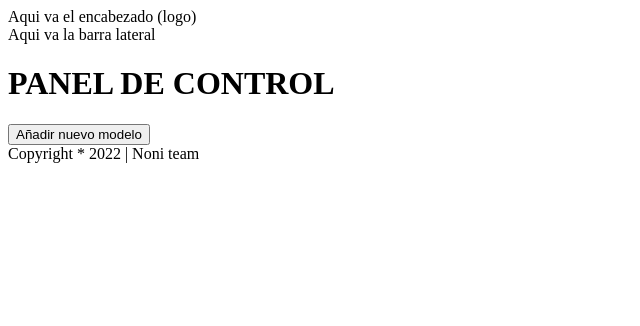
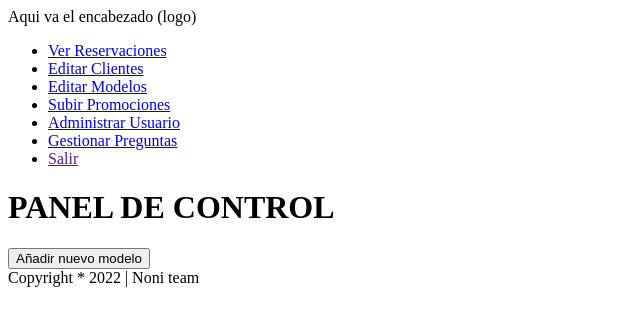
Before and after one commit to CristobalR24/CrazyScooter, a PHP site: page /secciones/editar_scooter.php in a window 1280 px wide. Shown: the top 326 px of the page, without its empty margins (0-640 px from the left). Run offline with PHP 8.4, Linux system fonts and the light colour scheme; the visitor is signed in with stand-in values (Sample User, id 1); data that the repository does not hold is empty.

Commit message:
ultimo commit

```diff
--- a/procesos/proceso_login.php
+++ b/procesos/proceso_login.php
@@ -3,7 +3,7 @@ include("../conexion/conexion.php");
 
 if(!empty($_POST)){
     $correo=$_POST['correo'];
-    $pass=$_POST['password'];
+    $pass=md5($_POST['password']);
     verificar($correo,$pass);
 }
 
--- a/secciones/editar_scooter.php
+++ b/secciones/editar_scooter.php
@@ -14,7 +14,18 @@ $sql='SELECT * FROM scooter';
 </head>
 <body>
     <header>Aqui va el encabezado (logo)</header>
-    <nav>Aqui va la barra lateral</nav>
+    <nav>
+        <ul>
+            <li><a href="ver_reservaciones.php">Ver Reservaciones</a></li>
+            <li><a href="editar_cliente.php">Editar Clientes</a></li>
+            <li><a href="editar_scooter.php">Editar Modelos</a></li>
+            <li><a href="subir_promocion.php">Subir Promociones</a></li>
+            <li><a href="administrar_usuarios.php">Administrar Usuario</a></li>
+            <li><a href="gestionar_preguntas.php">Gestionar Preguntas</a></li>
+            <li><a href="" >Salir</a></li>
+        </ul>
+    </nav>
+
     <H1>PANEL DE CONTROL</H1>
     <div>
         <form action="../procesos/procesos_scooters.php" method="POST">
```
Also changed, not shown: imagenes/Productos/0.76365800 1646701865_perro.png (added).
